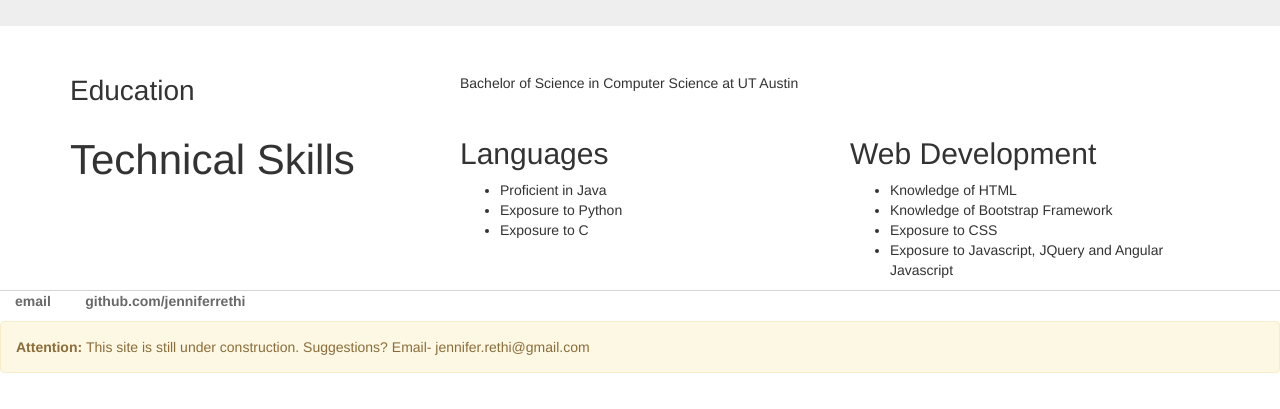
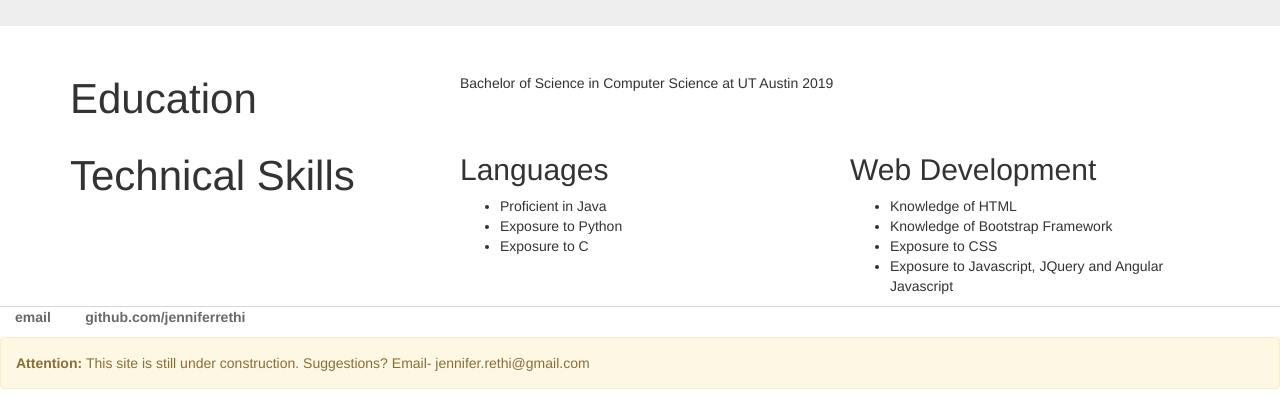
Before and after one commit to jenniferrethi/jenniferrethi.github.io, a plain HTML site: page index.html in a window 1280 px wide. Shown: the part 1266-1675 px from the top of the page. Drawn offline with nearby package versions, Linux system fonts and the light colour scheme.

Commit message:
Update index.html

```diff
--- a/index.html
+++ b/index.html
@@ -120,8 +120,8 @@
 		</section>
 		<section class = "container">
 			<div class="row">
-				<div class="col-sm-4"><h1 style="font-size:200%">Education</h1></div>
-				<div class="col-sm-8"><h1>Bachelor of Science in Computer Science at UT Austin</h1></div>
+				<div class="col-sm-4"><h1 style="font-size:300%">Education</h1></div>
+				<div class="col-sm-8"><h1>Bachelor of Science in Computer Science at UT Austin 2019</h1></div>
 			</div>
 		</section>
 		<section class = "container">
```
